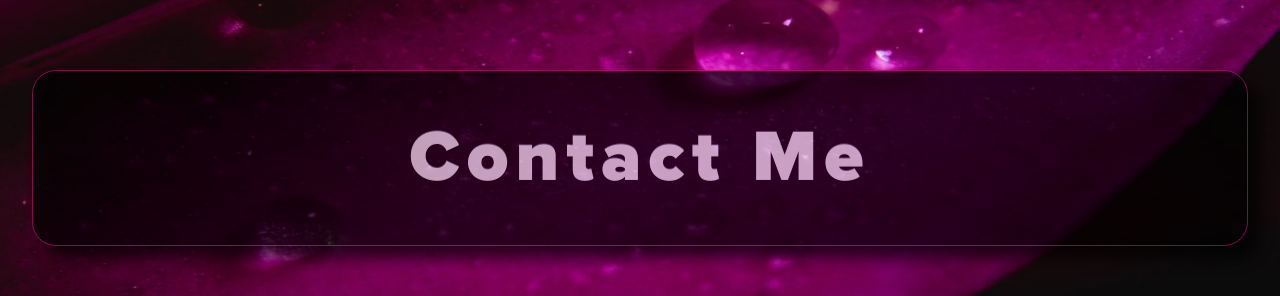
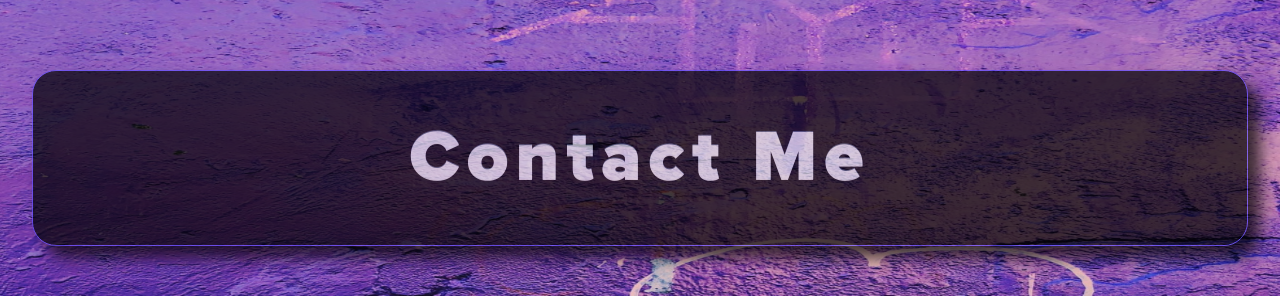
Before and after one commit to bobarndt/Bob-Arndt, a Nuxt app: page /contact in a window 1280 px wide. Shown: the part 156-452 px from the top of the page. Built offline with nearby package versions, Linux system fonts and the light colour scheme; what vue-tippy would draw is missing.

Commit message:
Change hero image on Contact Me page

```diff
--- a/pages/contact.vue
+++ b/pages/contact.vue
@@ -2,7 +2,7 @@
   <div class="page-wrapper">
     <div class="hero-wrapper"><!-- Begin .hero div -->
       <div class="hero-animated-background-image">
-        <img src="/images/leaf-water-drops.min.jpg" alt="Bob Arndt | Web design and development professional in Dallas, Texas, USA">
+        <img src="/images/graffiti.min.jpg" alt="Bob Arndt | Web design and development professional in Dallas, Texas, USA">
       </div>
 
       <div class="hero-content">
@@ -71,4 +71,8 @@
       animation: hero-title-fade-in 0.8s 1.0s forwards cubic-bezier(0.11, 0, 0.5, 0);
     }
   }
+
+  .hero-title-wrapper {
+    border: var(--border-indigo);
+  }
 </style>
```
Also changed, not shown: public/images/graffiti.min.jpg (added), public/images/leaf-water-drops.min.jpg (deleted). Lines whose indentation alone changed are shown as unchanged.
